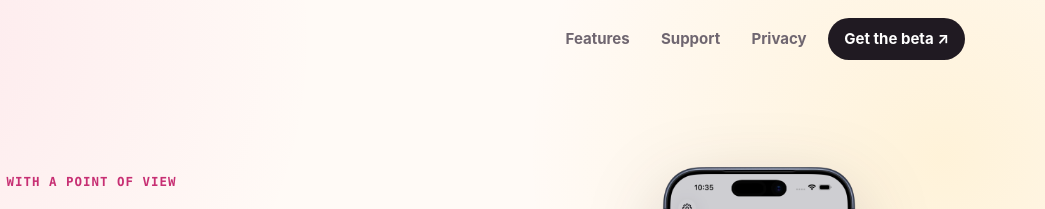
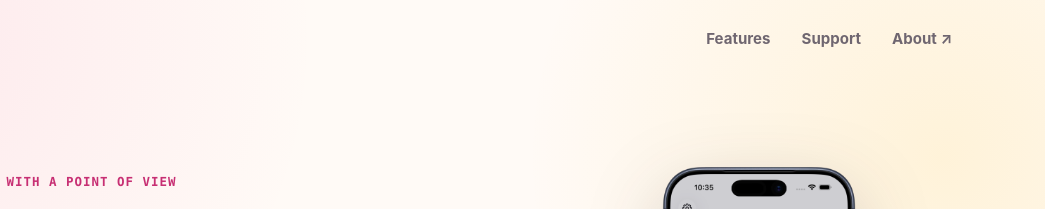
Before and after one commit to sz791s/jollypod-site, a plain HTML site: page index.html in a window 1280 px wide. Shown: the top 209 px of the page, 235-1280 px from the left. Drawn offline with Linux system fonts and the light colour scheme.

Commit message:
Simplify main navigation

```diff
--- a/index.html
+++ b/index.html
@@ -26,8 +26,7 @@
         <ul class="nav-links">
           <li><a href="/features/">Features</a></li>
           <li><a href="/support/">Support</a></li>
-          <li><a href="/privacy/">Privacy</a></li>
-          <li><a class="nav-cta" href="https://testflight.apple.com/join/Uh3skMhD">Get the beta ↗</a></li>
+          <li><a href="https://zryd.uk/">About ↗</a></li>
         </ul>
       </nav>
     </header>
```
Also changed, not shown: features/index.html (+1 -2 lines), privacy/index.html (+1 -2 lines), support/index.html (+1 -2 lines), terms/index.html (+1 -2 lines).
